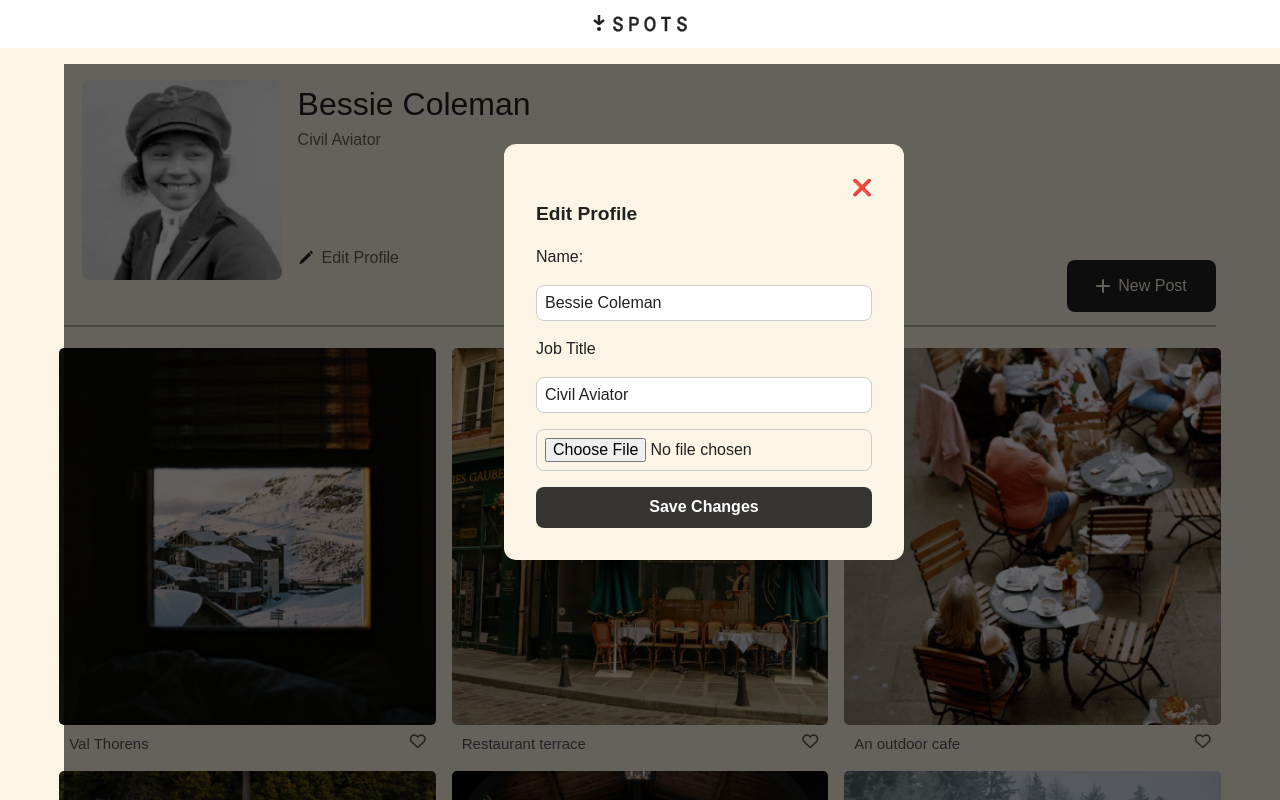
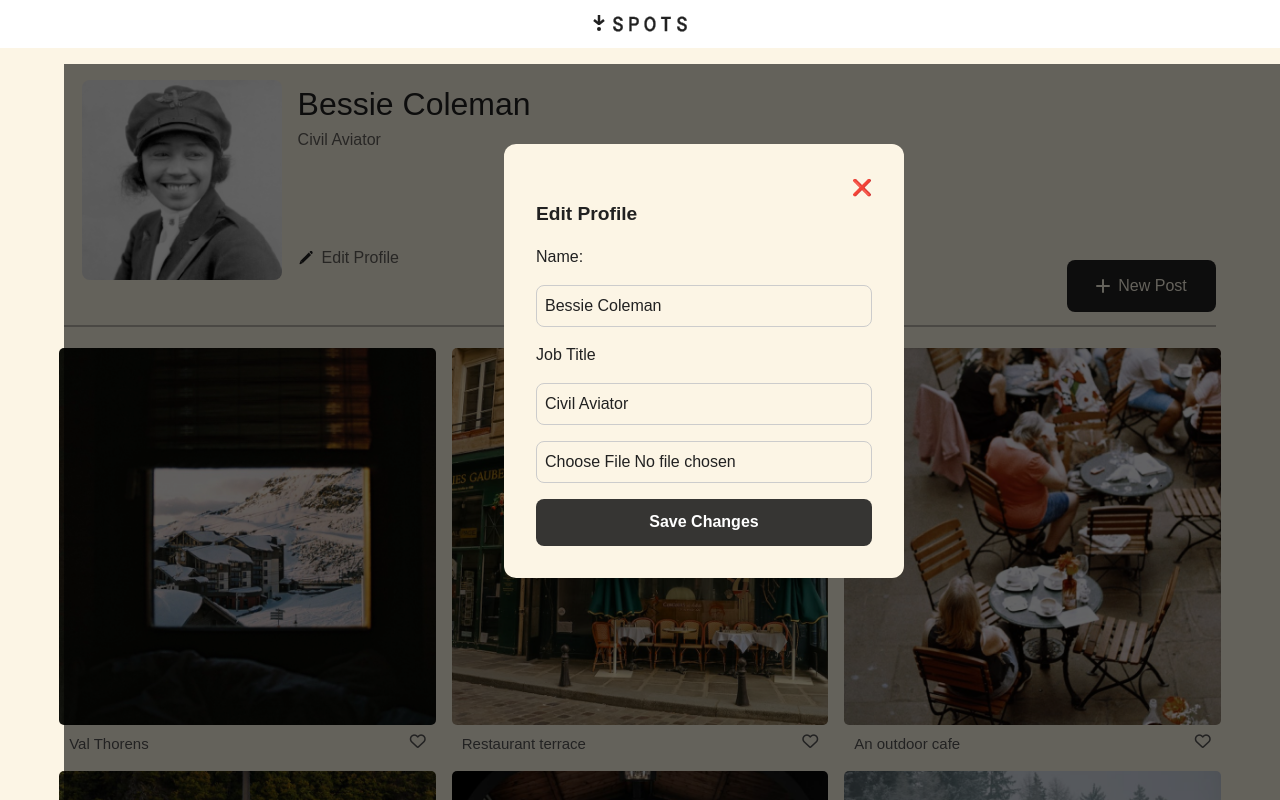
Before and after one commit to Mujeebat-shittu/insta-spots-react, a React (Vite) app: page / in a window 1280 px wide. Both pictures are taken after a click on the element "Edit Profile". Shown: the top 800 px of the page. Built offline with nearby package versions, Linux system fonts and the light colour scheme.

Commit message:
styling fix

```diff
--- a/package.json
+++ b/package.json
@@ -11,11 +11,12 @@
     "preview": "vite preview",
     "predeploy": "npm run build",
     "deploy": "gh-pages -d dist"
-
   },
   "dependencies": {
+    "@tailwindcss/vite": "^4.1.11",
     "react": "^19.0.0",
-    "react-dom": "^19.0.0"
+    "react-dom": "^19.0.0",
+    "tailwindcss": "^4.1.11"
   },
   "devDependencies": {
     "@eslint/js": "^9.22.0",
--- a/src/components/profile.jsx
+++ b/src/components/profile.jsx
@@ -94,6 +94,7 @@
                   required
                   value={formData.name}
                   onChange={handleChange}
+                  className="text-gray-200"
                 />
                 <label htmlFor="job">Job Title</label>
                 <input
@@ -104,6 +105,7 @@
                   required
                   value={formData.job}
                   onChange={handleChange}
+                  className="text-gray-200"
                 />
 
                 <input
@@ -113,6 +115,7 @@
                   accept="image/*"
                   onChange={handleChange}
                   required
+                  className="text-gray-800"
                 />
 
                 <button type="submit" id="saveProfile">
--- a/src/index.css
+++ b/src/index.css
@@ -1,3 +1,5 @@
+@import "tailwindcss";
+
 :root {
   font-family: system-ui, Avenir, Helvetica, Arial, sans-serif;
   line-height: 1.5;
--- a/vite.config.js
+++ b/vite.config.js
@@ -1,8 +1,11 @@
 import { defineConfig } from 'vite'
+import tailwindcss from '@tailwindcss/vite'
 import react from '@vitejs/plugin-react'
 
 // https://vite.dev/config/
 export default defineConfig({
   base: '/',
-  plugins: [react()],
+  plugins: [react(),
+    tailwindcss(),
+  ],
 })
```
Also changed, not shown: 1 other file (tests, documents, lock files or other folders).
